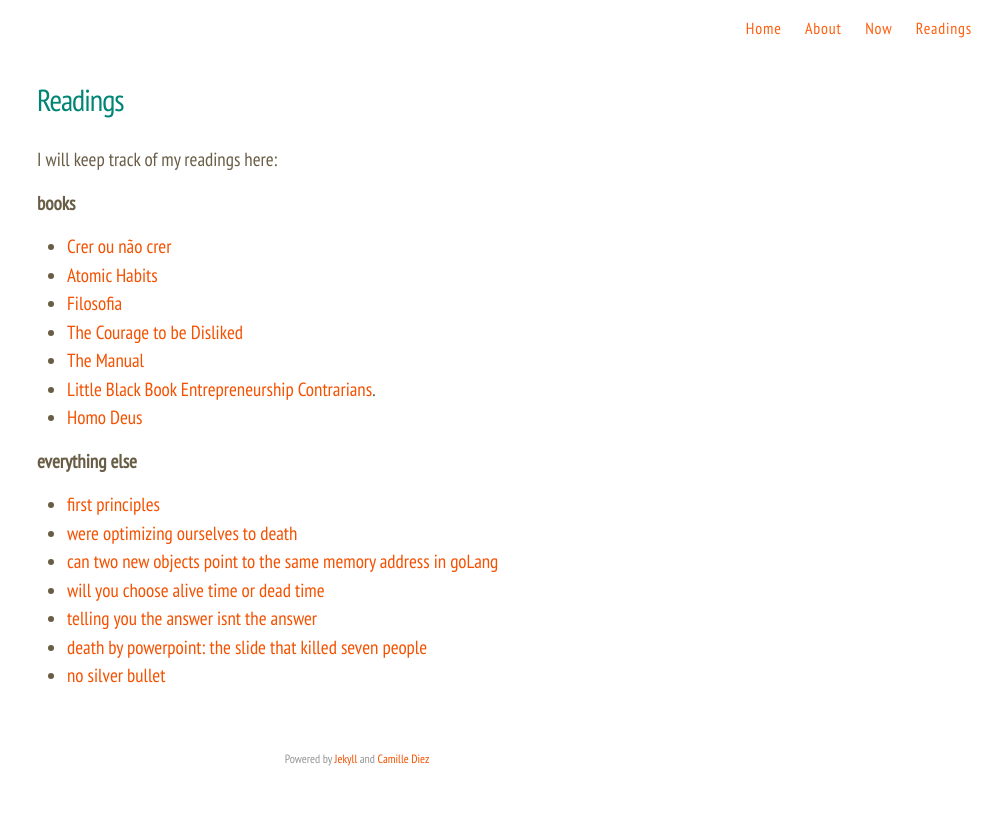
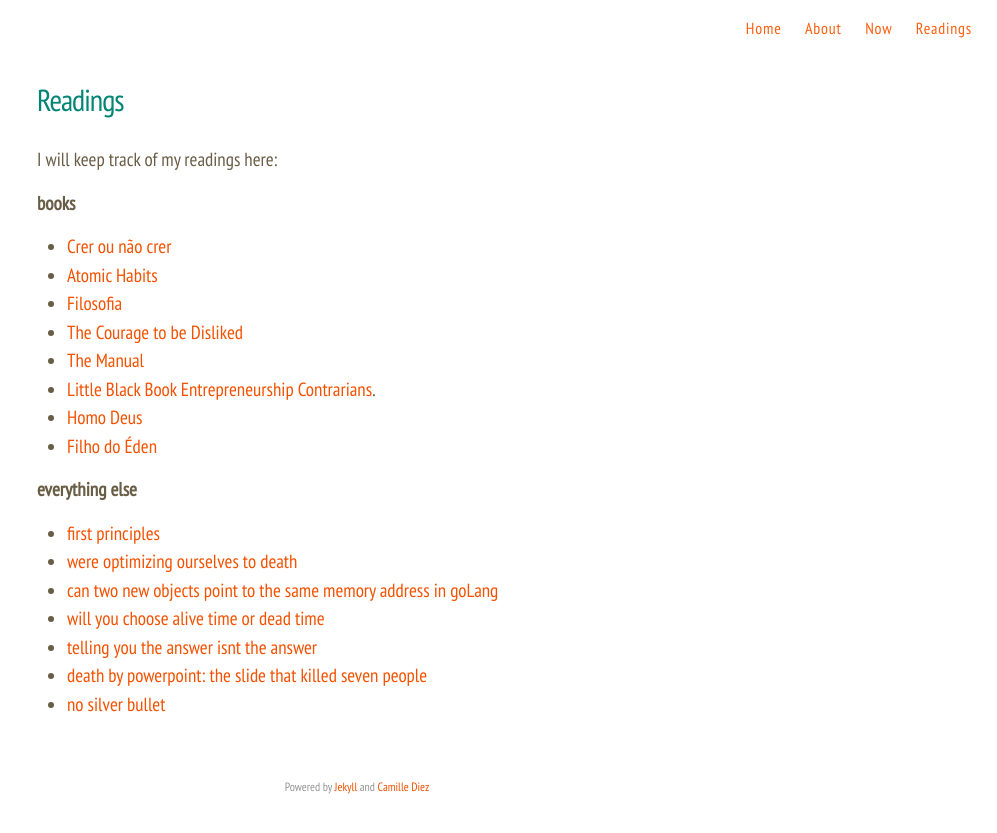
Before and after one commit to gerep/gerep.github.io, a Jekyll site: the page built from readings.md, in a window 1280 px wide. Shown: the top 833 px of the page, without its empty margins (283-1280 px from the left). Built offline with Jekyll 4.4.1, drawn with Linux system fonts in a browser that asks for light colours; nearby versions of some CDN libraries.

Commit message:
Update readings.md

```diff
--- a/readings.md
+++ b/readings.md
@@ -15,6 +15,7 @@ I will keep track of my readings here:
 * [The Manual](https://www.amazon.com/Manual-Philosophers-Guide-Life/dp/1545461112)
 * [Little Black Book Entrepreneurship Contrarians](https://www.amazon.com/Little-Black-Book-Entrepreneurship-Contrarians/dp/1480576883).
 * [Homo Deus](https://www.amazon.com.br/Homo-deus-Yuval-Noah-Harari/dp/8535928197)
+* [Filho do Éden](https://www.amazon.com.br/Filhos-%C3%89den-Herdeiros-Atl%C3%A2ntida-Vol/dp/8576861410)
 
 **everything else**
 
```
